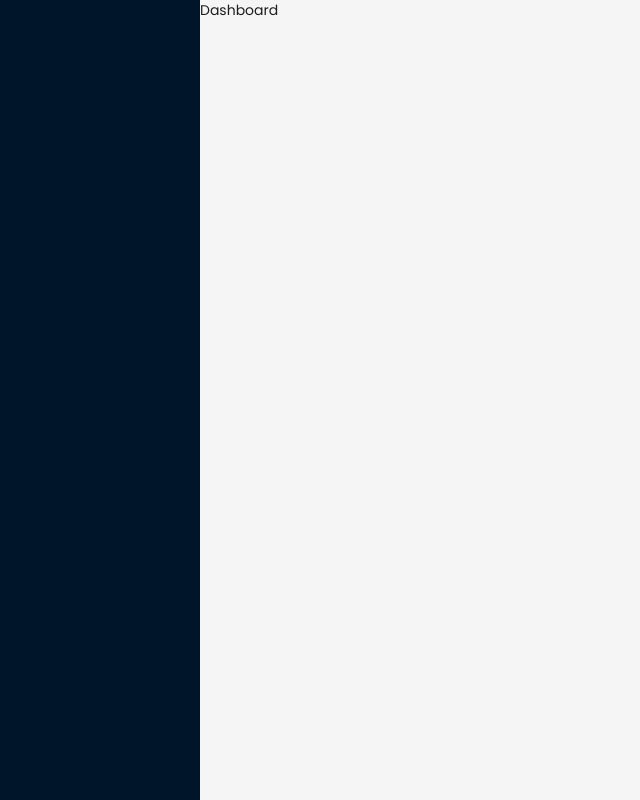
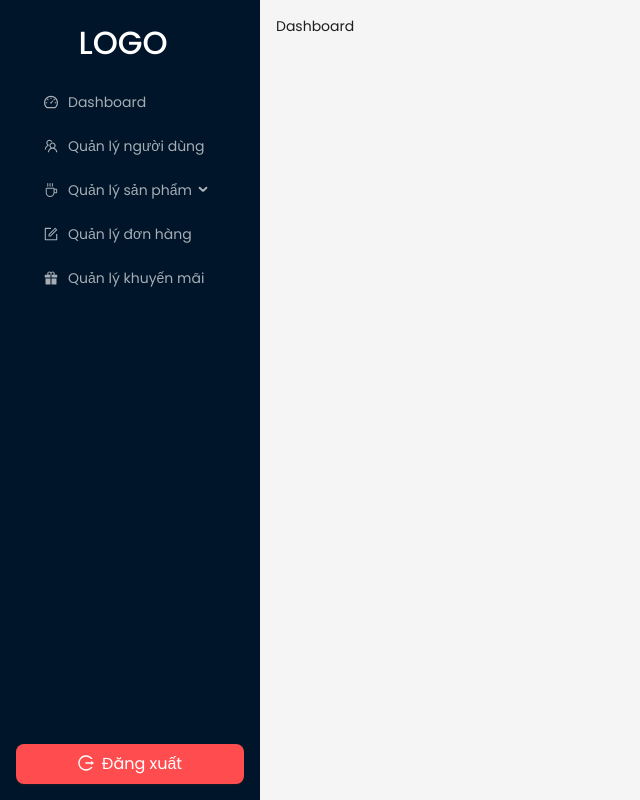
Before and after one commit to KenvinHuy2/kha20110500-TLCN_fe_reactjs, a React (Create React App) app: page /admin in a window 1280 px wide. Shown: the whole page, without its empty margins (0-640 px from the left). Built offline with nearby package versions, Linux system fonts and the light colour scheme.

Commit message:
complete admin ui

```diff
--- a/src/core/layouts/admin-layout/AdminLayout.jsx
+++ b/src/core/layouts/admin-layout/AdminLayout.jsx
@@ -1,15 +1,94 @@
-import { Layout } from 'antd';
+import {
+  CoffeeOutlined,
+  DashboardOutlined,
+  FormOutlined,
+  GiftFilled,
+  LogoutOutlined,
+  PlusOutlined,
+  TeamOutlined,
+} from '@ant-design/icons';
+import { Button, Layout, Menu } from 'antd';
 import React from 'react';
 import { Outlet } from 'react-router-dom';
+import './styles.scss';
+
+const menuItems = [
+  {
+    key: 'dashboard',
+    label: 'Dashboard',
+    icon: <DashboardOutlined />,
+  },
+  {
+    key: 'users',
+    label: 'Quản lý người dùng',
+    icon: <TeamOutlined />,
+  },
+  {
+    key: 'products',
+    label: 'Quản lý sản phẩm',
+    icon: <CoffeeOutlined />,
+    children: [
+      {
+        type: 'group',
+        key: 'products-list',
+        label: 'Danh sách sản phẩm',
+      },
+      {
+        type: 'group',
+        key: 'products-add',
+        label: 'Thêm sản phẩm',
+      },
+      {
+        type: 'group',
+        key: 'products-type',
+        label: 'Loại sản phẩm',
+      },
+      {
+        type: 'group',
+        key: 'products-markers',
+        label: 'Markers',
+      },
+    ],
+  },
+  {
+    key: 'orders',
+    label: 'Quản lý đơn hàng',
+    icon: <FormOutlined />,
+  },
+  {
+    key: 'discount',
+    label: 'Quản lý khuyến mãi',
+    icon: <GiftFilled />,
+  },
+];
 
 const AdminLayout = () => {
   return (
     <>
       <div className='vh-100 vw-100'>
         <Layout className='h-100 w-100'>
-          <Layout.Sider></Layout.Sider>
+          <Layout.Sider className='h-100 admin-sidebar'>
+            <div className='h-100 d-flex flex-column justify-content-between align-items-start'>
+              <div className='d-flex flex-column justify-content-start align-items-center pt-4 pl-3'>
+                <h2 className='text-white'>LOGO</h2>
+                <div className='pt-2'>
+                  <Menu mode='inline' theme='dark' items={menuItems} />
+                </div>
+              </div>
+              <div className='p-3 w-100'>
+                <Button
+                  icon={<LogoutOutlined />}
+                  type='primary'
+                  danger
+                  size='large'
+                  className='w-100'>
+                  Đăng xuất
+                </Button>
+              </div>
+            </div>
+          </Layout.Sider>
           <Layout.Content>
-            <div className='layout-content'>
+            <div className='layout-content p-3'>
               <Outlet />
             </div>
           </Layout.Content>
--- a/src/core/layouts/admin-layout/styles.scss
+++ b/src/core/layouts/admin-layout/styles.scss
@@ -2,3 +2,7 @@
   height: 100%;
   overflow-y: auto;
 }
+
+.admin-sidebar {
+  min-width: 260px !important;
+}
```
